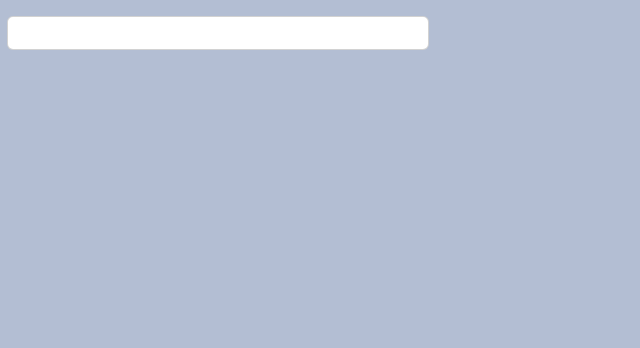
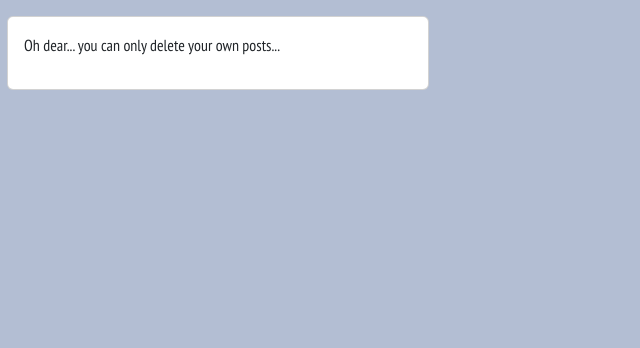
Before and after one commit to Lydiajoy97/Youth-Club, a Django app: template activites/templates/activites/deleteactivity.html in a window 1280 px wide. Shown: the part 72-420 px from the top of the page, without its empty margins (0-640 px from the left). Run offline with Django 5.2, Linux system fonts and the light colour scheme; the template is opened without the code that fills it, so the values that code supplies are empty; some libraries are stand-ins or nearby versions.

Commit message:
Add a message to say that the user is not allowed to edit or ot or delete a post that isn't theirs

```diff
--- a/activites/templates/activites/deleteactivity.html
+++ b/activites/templates/activites/deleteactivity.html
@@ -5,14 +5,16 @@
 <!-- From the walkthrough and code.any youtube tutorials -->
 <div class="col-md-4 card mb-4 mt-3">
     <div class="card-body">
-      {% if user.is_authenticated and user == activityform.author %}
+    {% if user.is_authenticated and user == activityform.author %}
       <h1> Delete your form... </h1>
       <h3>Are you sure you want to delete?</h3><br>
-            <form method="post" style="margin-top: 1.3em;">
-            {% csrf_token %}
-            <button id="submitButton" class="btn btn-signup btn-lg">Delete</button>
+        <form method="post" style="margin-top: 1.3em;">
+          {% csrf_token %}
+          <button id="submitButton" class="btn btn-signup btn-lg">Delete</button>
         </form>
-      {% endif %}
+    {% else %}
+        <p>Oh dear... you can only delete your own posts...</p>
+    {% endif %}
     </div>
   </div>
 </div>
--- a/activites/templates/activites/editactivity.html
+++ b/activites/templates/activites/editactivity.html
@@ -12,6 +12,8 @@
           {{ form }}
           <button id="submitButton" type="submit" class="btn btn-signup btn-lg">Save</button>
         </form>
+      {% else %}
+      <p>Oops... This is not your post...</p>
     {% endif %}
     </div>
   </div>
```
Lines whose indentation alone changed are shown as unchanged.
